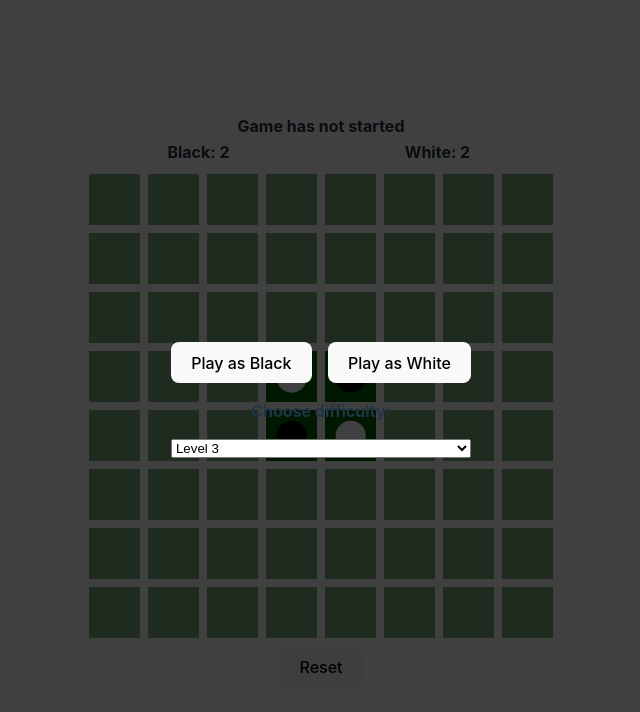
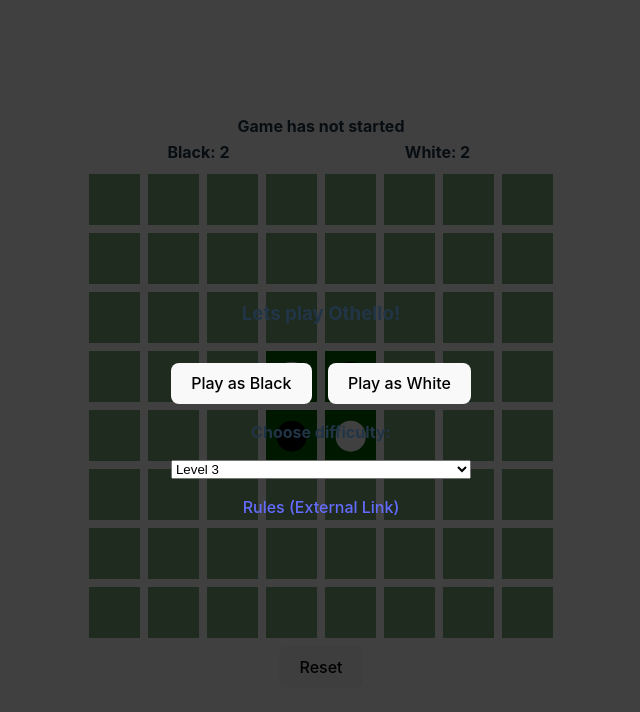
Before and after one commit to NiklasWicklund/othello-bot, a React (Vite) app: page / in a window 1280 px wide. Shown: the top 712 px of the page, without its empty margins (319-959 px from the left). Built offline with nearby package versions, Linux system fonts and the light colour scheme.

Commit message:
Add link to rules

```diff
--- a/src/Othello.jsx
+++ b/src/Othello.jsx
@@ -98,6 +98,7 @@
             {playingAs === null &&
                 <div className='overlay'>
                     <div className='overlay-content'>
+                        <h3>Lets play Othello!</h3>
                         <div className='select-color'>
                             <button onClick={() => startGameAs(1)}>Play as Black</button>
                             <button onClick={() => startGameAs(-1)}>Play as White</button>
@@ -115,6 +116,9 @@
                             <option value={10}>Level 6 (Very Slow!!!)</option>
 
                         </select>
+                        <div>
+                            <a href='https://www.worldothello.org/about/about-othello/othello-rules/official-rules/english' target='_blank'>Rules (External Link)</a>
+                        </div>
                     </div>
 
                 </div>
```
